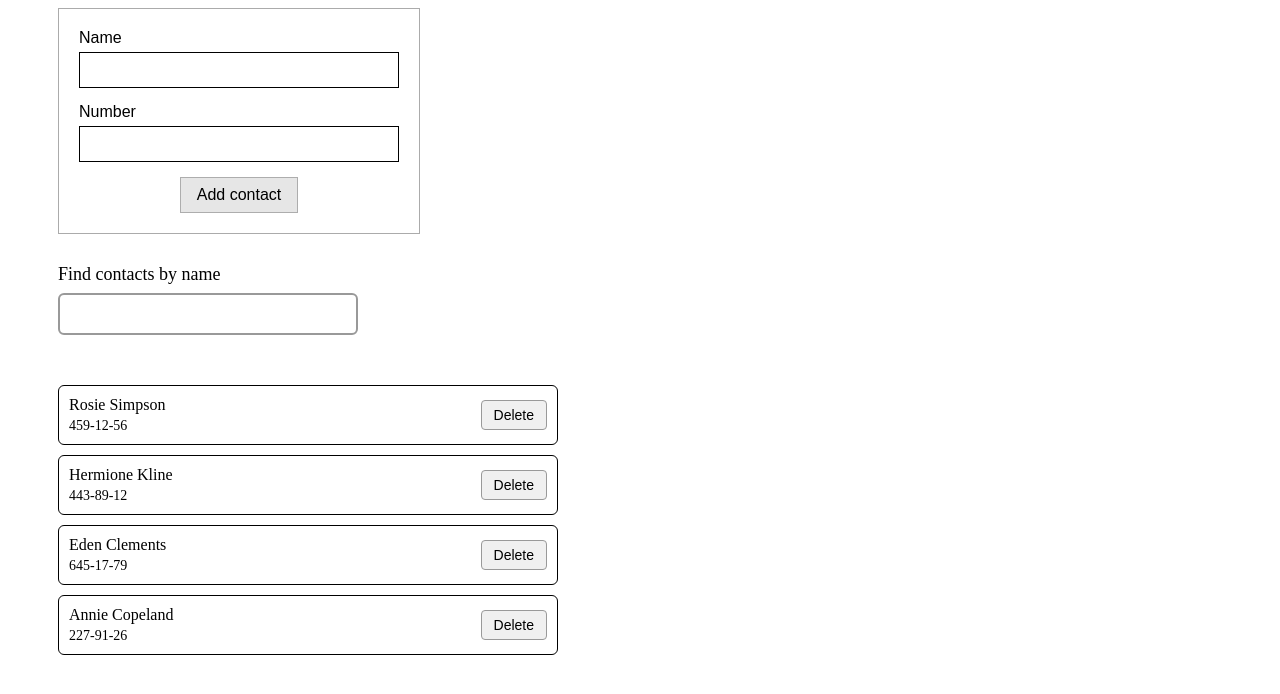
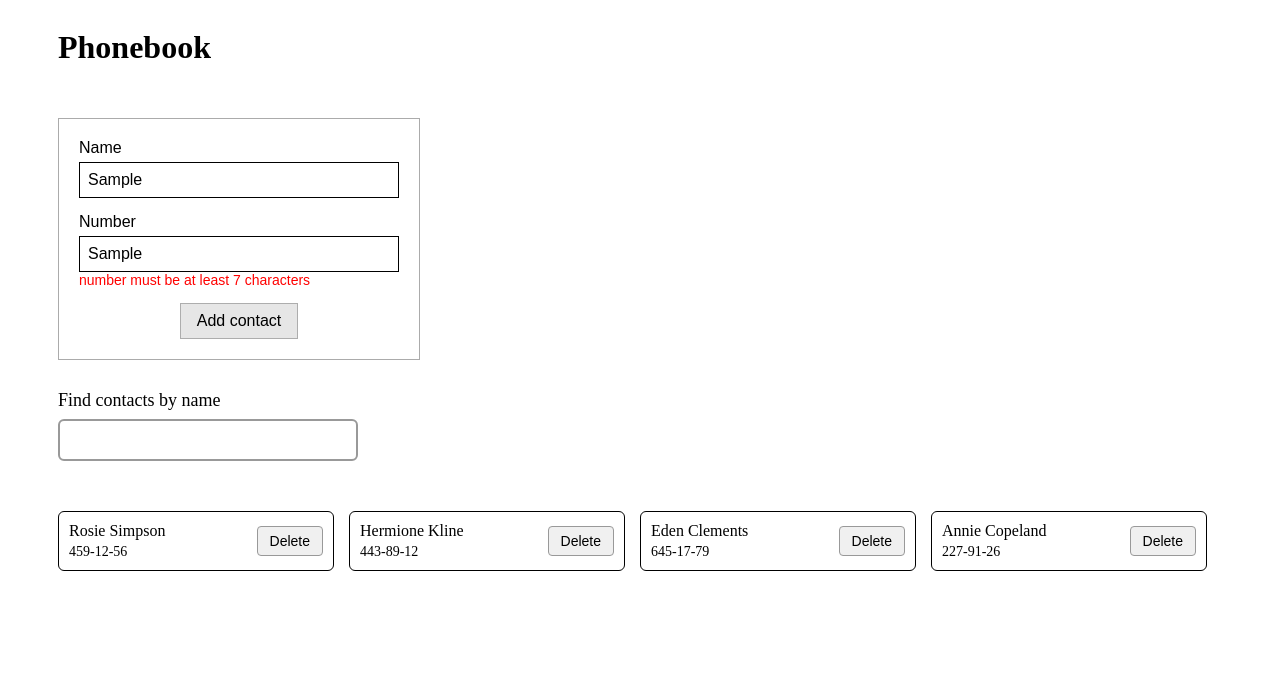
Before and after one commit to RomanSRDK/goit-react-hw-03, a React (Vite) app: page / in a window 1280 px wide. Both pictures are taken after typing "Sample", "Sample" into the empty fields and a click on the button "Add contact". Shown: the top 694 px of the page. Built offline with nearby package versions, Linux system fonts and the light colour scheme.

Commit message:
step_3.2_DONE

```diff
--- a/src/App.css
+++ b/src/App.css
@@ -2,7 +2,7 @@
   display: flex;
   flex-direction: column;
   gap: 30px;
-  max-width: 500px;
+  max-width: 1280px;
   padding: 0 50px;
   text-align: left;
 }
--- a/src/App.jsx
+++ b/src/App.jsx
@@ -1,3 +1,4 @@
+import { nanoid } from "nanoid";
 import { useState } from "react";
 import ContactForm from "./components/ContactForm/ContactForm";
 import ContactList from "./components/ContactList/ContactList";
@@ -14,6 +15,20 @@ function App() {
 
   const [defaultFilterValue, setDefaultFilterValue] = useState("");
 
+  const addContact = ({ name, number }) => {
+    const formattedName = name
+      .toLowerCase()
+      .split("")
+      .map((char, index) => (index === 0 ? char.toUpperCase() : char))
+      .join("");
+    const formattedNumber = number.replace(/(\d{3})(\d{2})(\d{2})/, "$1-$2-$3");
+
+    setContacts([
+      ...contacts,
+      { name: formattedName, number: formattedNumber, id: nanoid() },
+    ]);
+  };
+
   const handleChangeFilter = (value) => {
     setDefaultFilterValue(value);
   };
@@ -25,8 +40,8 @@ function App() {
 
   return (
     <>
-      {/* <h1>Phonebook</h1> */}
-      <ContactForm />
+      <h1>Phonebook</h1>
+      <ContactForm addContact={addContact} />
       <SearchBox handleChangeFilter={handleChangeFilter} />
       <ContactList contacts={filteredContacts} />
     </>
--- a/src/components/ContactForm/ContactForm.jsx
+++ b/src/components/ContactForm/ContactForm.jsx
@@ -1,14 +1,14 @@
-import { Formik, Form, Field } from "formik";
-import { object, string } from "yup";
+import { Formik, Form, Field, ErrorMessage } from "formik";
 import { useId } from "react";
 import styles from "./ContactForm.module.css";
+import * as Yup from "yup";
 
-function ContactForm() {
-  let userSchema = object({
-    name: string().required().min(3).max(50),
-    number: string().required().max(9),
-  });
+const validationSchema = Yup.object().shape({
+  name: Yup.string().required("required").min(3).max(50),
+  number: Yup.string().required("required").min(7),
+});
 
+function ContactForm({ addContact }) {
   const nameFieldId = useId();
   const emailFieldId = useId();
 
@@ -18,16 +18,20 @@ function ContactForm() {
   };
 
   const handleSubmit = (values, { resetForm }) => {
-    if (!Object.values(values).every((value) => value.trim() !== "")) {
-      return;
-    }
-    console.log(values);
+    // if (!Object.values(values).every((value) => value.trim() !== "")) {
+    //   return;
+    // }
+    addContact(values);
     resetForm();
   };
 
   return (
     <>
-      <Formik initialValues={initialValues} onSubmit={handleSubmit}>
+      <Formik
+        initialValues={initialValues}
+        validationSchema={validationSchema}
+        onSubmit={handleSubmit}
+      >
         <Form className={styles.form}>
           <div className={styles.fieldGroup}>
             <label htmlFor={nameFieldId} className={styles.label}>
@@ -38,6 +42,11 @@ function ContactForm() {
               name="name"
               type="text"
               className={styles.input}
+            />
+            <ErrorMessage
+              name="name"
+              component="div"
+              className={styles.error}
             />
           </div>
 
@@ -51,6 +60,11 @@ function ContactForm() {
               type="text"
               className={styles.input}
             />
+            <ErrorMessage
+              name="number"
+              component="div"
+              className={styles.error}
+            />
           </div>
 
           <button type="submit" className={styles.button}>
--- a/src/components/ContactForm/ContactForm.module.css
+++ b/src/components/ContactForm/ContactForm.module.css
@@ -42,3 +42,9 @@
 .button:hover {
   background-color: #d4d4d4;
 }
+
+.error {
+  color: red;
+  font-size: 0.875rem;
+  margin-top: -5px;
+}
--- a/src/components/ContactList/ContactList.module.css
+++ b/src/components/ContactList/ContactList.module.css
@@ -3,15 +3,20 @@
   padding: 0;
   margin: 0;
   display: flex;
-  flex-direction: column;
-  gap: 10px;
+  flex-wrap: wrap;
+  gap: 15px;
+  justify-content: flex-start;
 }
 
 .item {
+  flex: 0 1 calc(25% - 15px);
+  box-sizing: border-box;
+  border: 1px solid #000;
+  border-radius: 6px;
+  padding: 10px;
   display: flex;
   align-items: center;
   justify-content: space-between;
-  border: 1px solid #000;
-  border-radius: 6px;
-  padding: 10px;
+  background-color: #fff;
+  min-width: 240px;
 }
```
